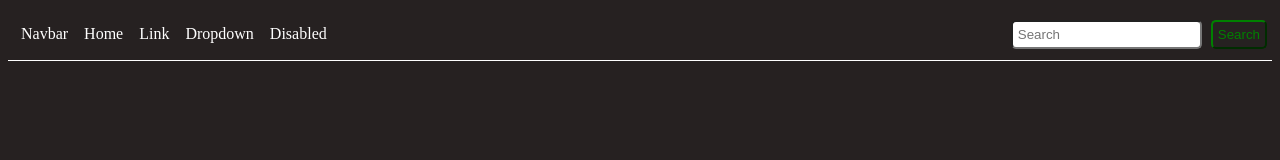
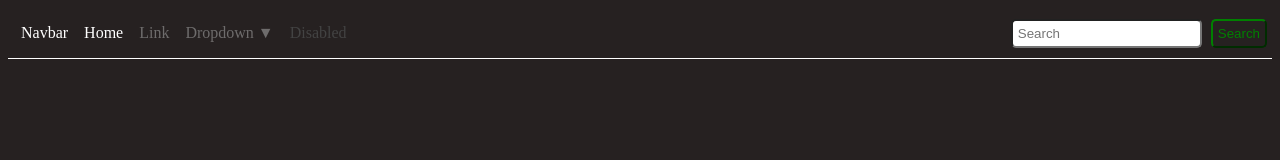
Before and after one commit to RiccardoMannino/Esercizi, a plain HTML site: page Esercizio-6(Navbar)/navbar.html in a window 1280 px wide. Drawn offline with Linux system fonts and the light colour scheme.

Commit message:
fix: aggiornati colori link navbar

```diff
--- a/Esercizio-6(Navbar)/navbar.html
+++ b/Esercizio-6(Navbar)/navbar.html
@@ -9,7 +9,7 @@
     <title>Esercizio Navbar</title>
     <style>
         body {
-            background-color:rgb(38, 33, 33) ;
+            background-color:rgb(38, 33, 33)
         }
         .navbar {
             display: flex;
@@ -29,11 +29,15 @@
             justify-content: flex-start;
             padding-left: 5px;
         }
-
+        .color1{
+            color:rgb(110, 108, 108);
+        }
+        .disabled{
+            color: rgb(67, 67, 67);
+        }
         a{
             text-decoration: none;
             color: white;
-            display: inline-block;
             padding: 1px 8px;
         }
         input[type="text"]{
@@ -78,9 +82,9 @@
         <ul class="nav-links">
             <li><a href="#">Navbar</a></li>
             <li><a href="#">Home</a></li>
-            <li><a href="#">Link</a></li>
-            <li><a href="#">Dropdown</a></li>
-            <li><a href="#">Disabled</a></li>
+            <li><a class="color1" href="#">Link</a></li>
+            <li><a class="color1"href="#">Dropdown &#9660;</a></li>
+            <li><a class="disabled"href="#">Disabled</a></li>
         </ul>
         <form action="/action_page.php">
             <label for="submit"></label>
@@ -88,7 +92,6 @@
             <button type="submit">Search</button>
         </form>
         <img src="assets/32px-Hamburger_icon.jpg" alt="Hamburger">
-
     </div>
 
 </body>
```
